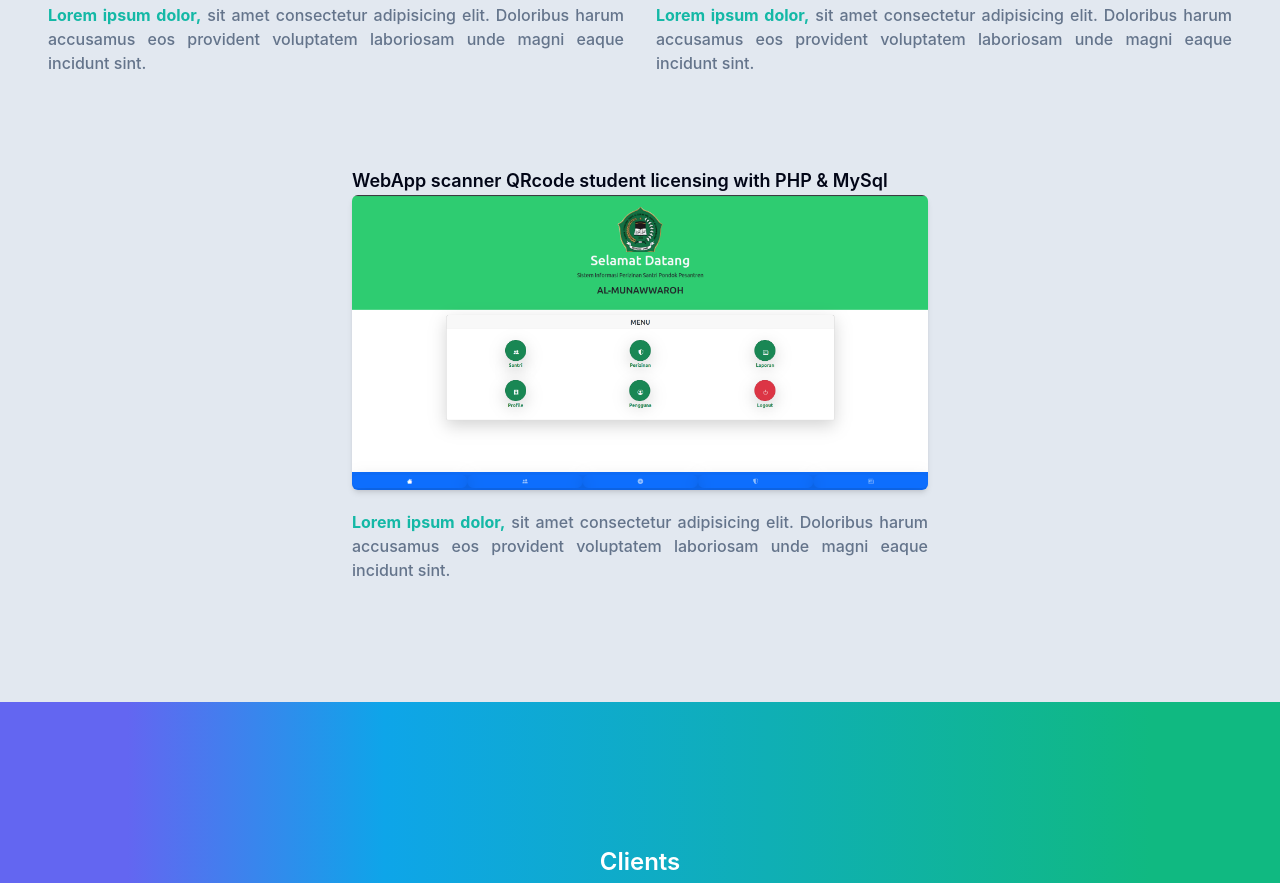
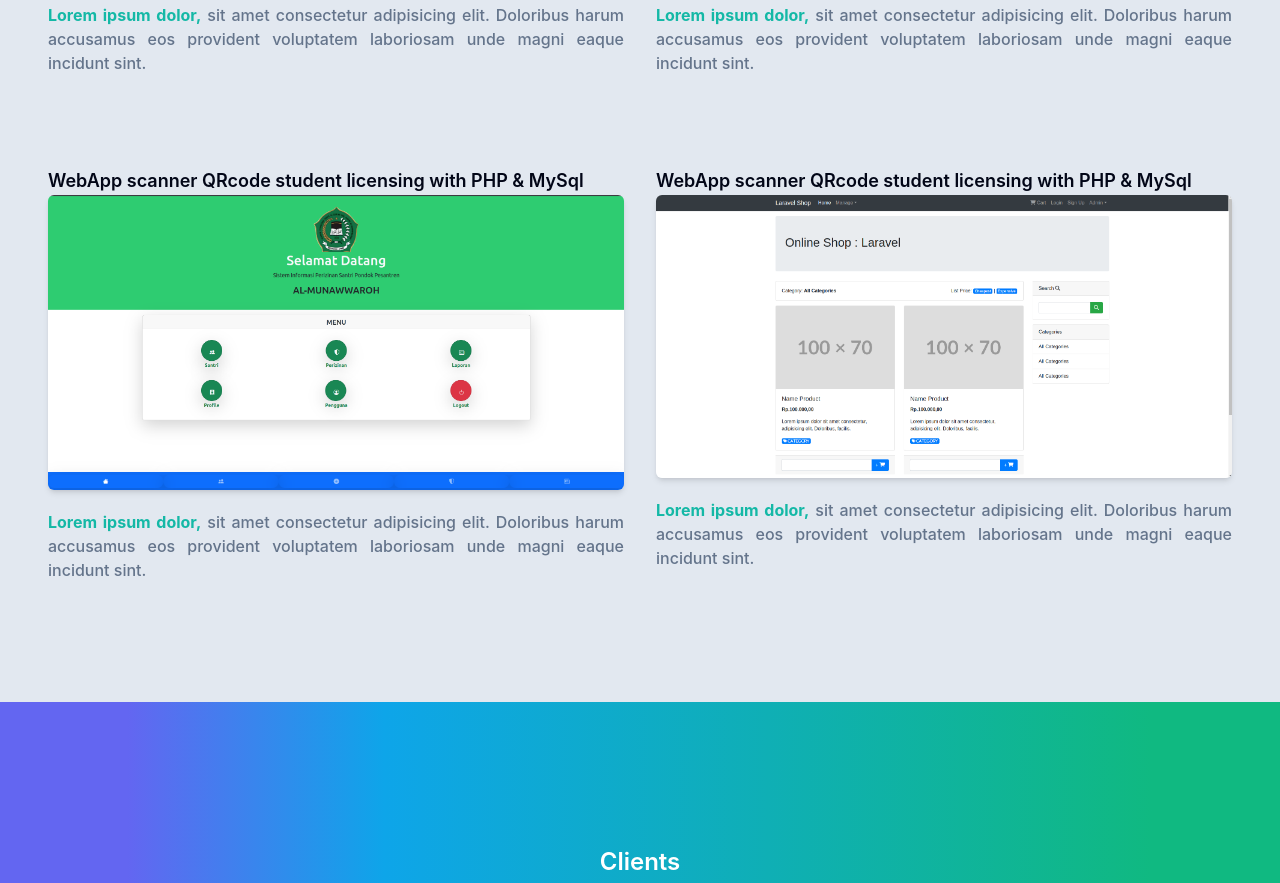
Before and after one commit to Murtaki99/myportfolio, a website: page index.html in a window 1280 px wide. Shown: the part 2434-3317 px from the top of the page. Drawn offline with Linux system fonts and the light colour scheme.

Commit message:
add new Project

```diff
--- a/index.html
+++ b/index.html
@@ -212,6 +212,16 @@
                     <h5 class="font-semibold text-lg text-dark mt-5 mb-2dark:text-white ">WebApp scanner QRcode student licensing with PHP & MySql</h5>
                     <div class="rounded-md shadow-md overflow-hidden">
                         <img src="dist/img/p5.png" alt="" width="w-full">
+                    </div>
+                    <p align="justify" class="font-medium text-base text-secondary mt-5"><strong class="text-primary">Lorem ipsum
+                            dolor,</strong> sit amet consectetur adipisicing elit. Doloribus harum accusamus eos provident voluptatem
+                        laboriosam unde magni eaque incidunt sint.</p>
+                </div>
+                <div class="mb-10 p-4 md:w-1/2">
+                    <h5 class="font-semibold text-lg text-dark mt-5 mb-2dark:text-white ">WebApp scanner QRcode student licensing with
+                        PHP & MySql</h5>
+                    <div class="rounded-md shadow-md overflow-hidden">
+                        <img src="dist/img/foto2.png" alt="" width="w-full">
                     </div>
                     <p align="justify" class="font-medium text-base text-secondary mt-5"><strong class="text-primary">Lorem ipsum
                             dolor,</strong> sit amet consectetur adipisicing elit. Doloribus harum accusamus eos provident voluptatem
```
Also changed, not shown: dist/img/foto2.png (added).
